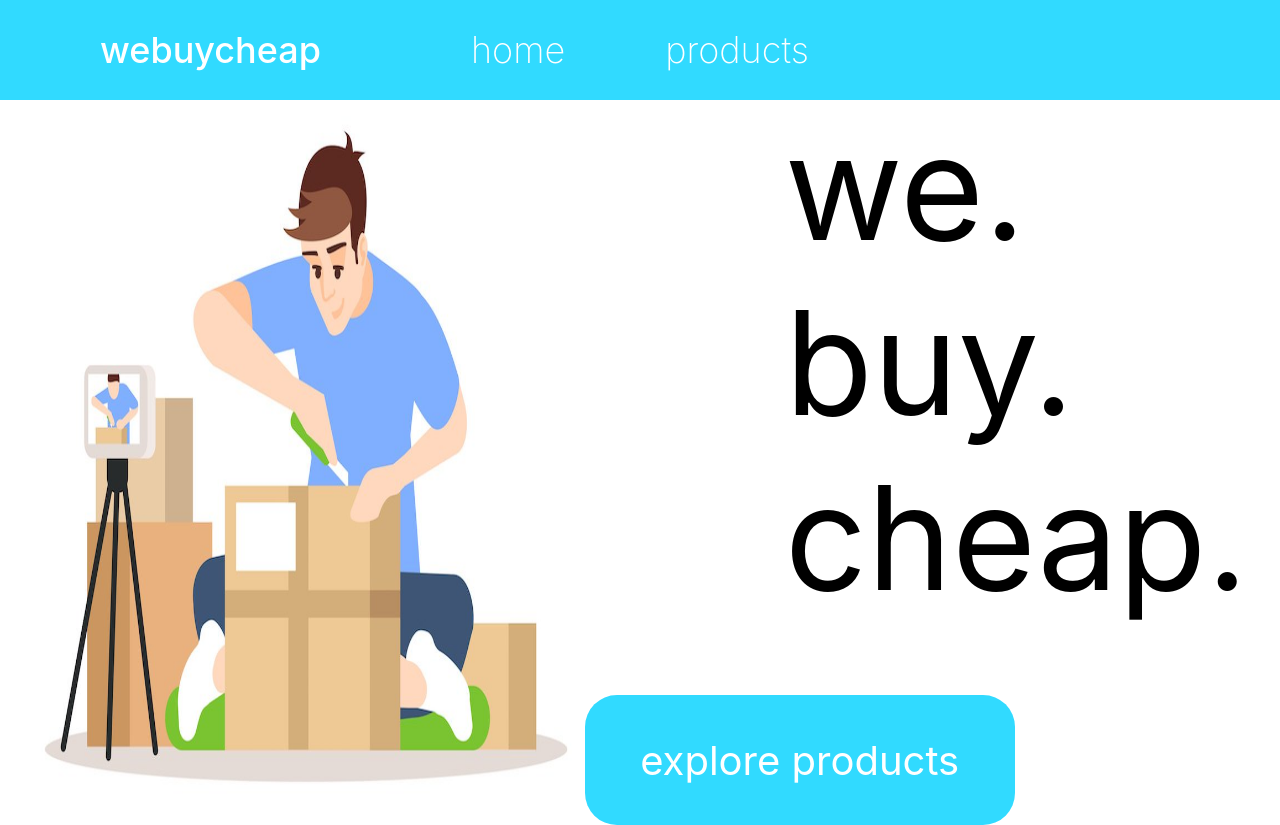
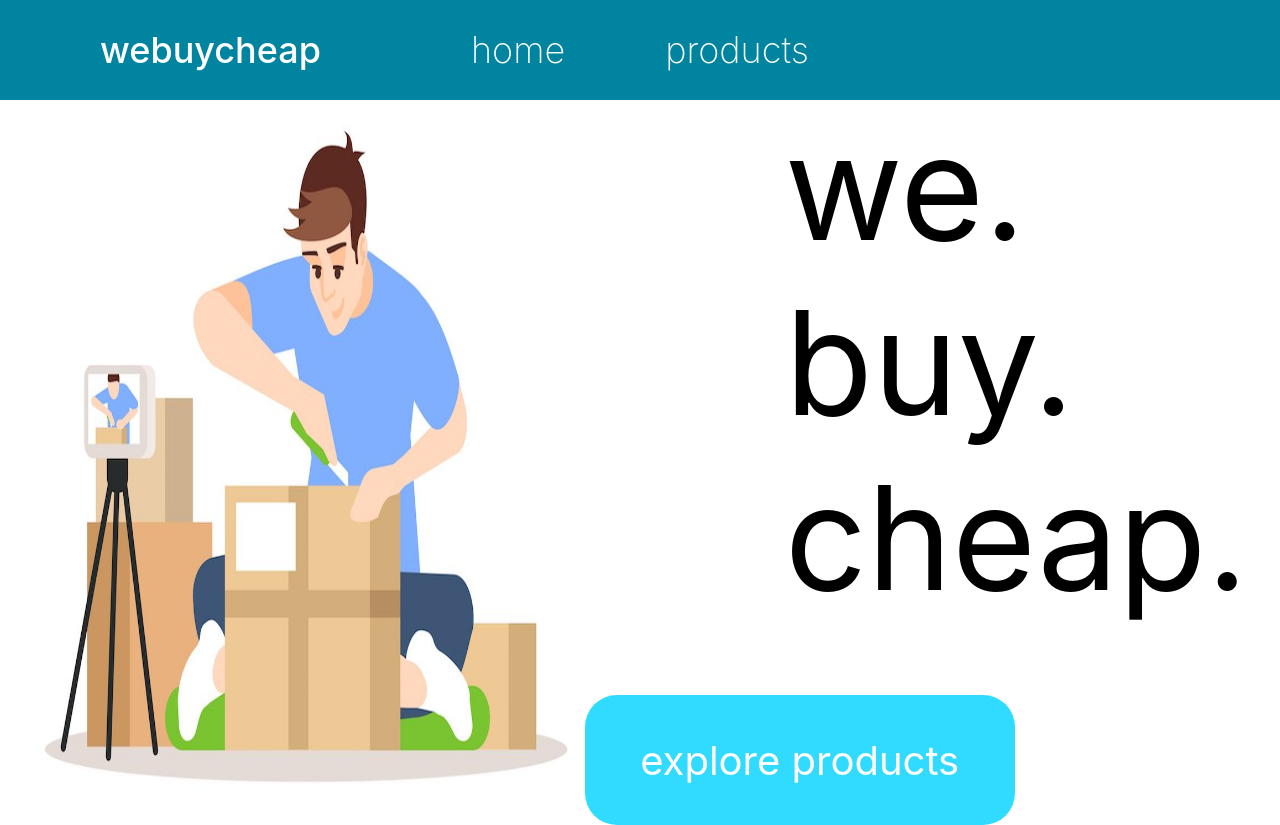
Before and after one commit to ThimoReumerman/BlueFlamingosAssessment, a Next.js app in the folder webuycheap/: page / in a window 1280 px wide. Built offline with nearby package versions, Linux system fonts and the light colour scheme.

Commit message:
Updated navbar colour

```diff
--- a/webuycheap/styles/globals.scss
+++ b/webuycheap/styles/globals.scss
@@ -111,7 +111,7 @@ $site-color-light: #C8F5FF;
 
 /* Navigation bar */
 nav {
-  background-color: $site-color;
+  background-color: #0084A0;
   color: white;
   height: 100px;
   display: flex;
```
